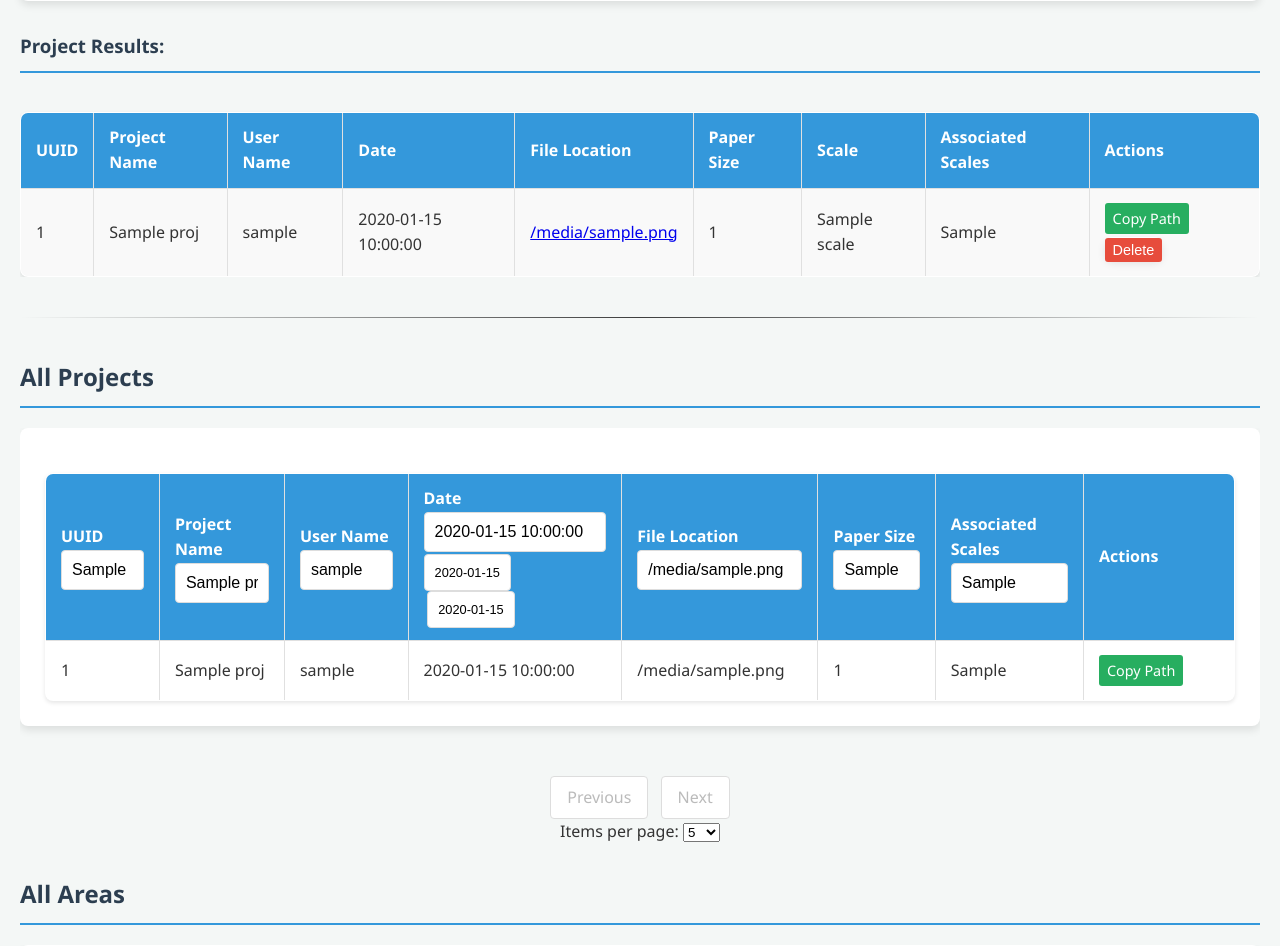
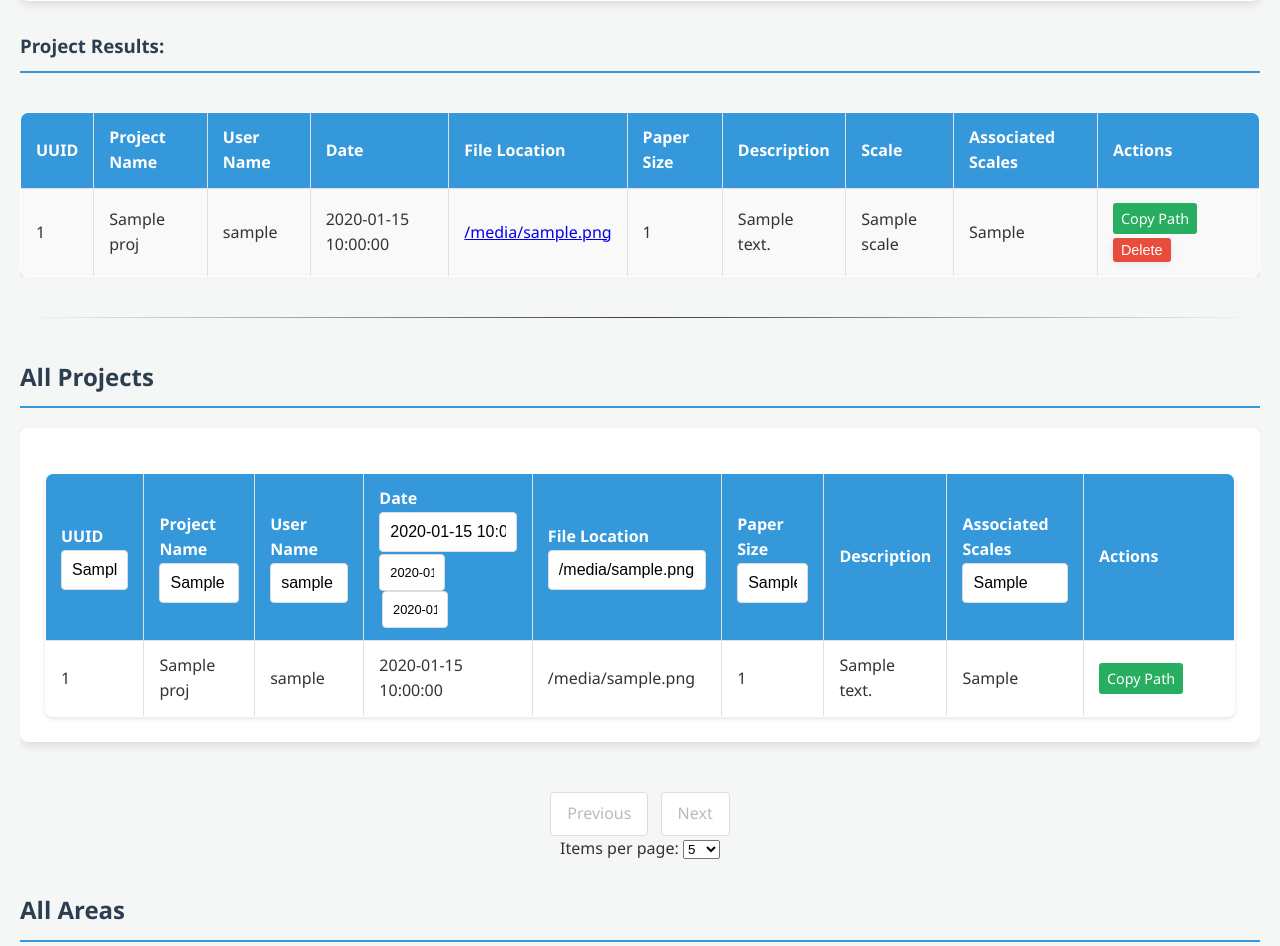
Before and after one commit to mryuv1/ArcSpatialDB, a Flask app: template templates/index.html in a window 1280 px wide. Shown: the part 959-1905 px from the top of the page. Run offline with Flask 3, Linux system fonts and the light colour scheme; the template is opened without the code that fills it: most values are stand-ins (such as "Sample title", 1, 10 or a date in 2020).

Commit message:
add description

```diff
--- a/app.py
+++ b/app.py
@@ -298,6 +298,7 @@ def index():
                             projects_table.c.date,
                             projects_table.c.file_location,
                             projects_table.c.paper_size,
+                            projects_table.c.description,  # <-- Added
                             func.group_concat(distinct(areas_table.c.scale)).label('associated_scales')
                         ).select_from(join_stmt).where(
                             projects_table.c.uuid.in_(list(filtered_project_uuids))
@@ -307,7 +308,8 @@ def index():
                             projects_table.c.user_name,
                             projects_table.c.date,
                             projects_table.c.file_location,
-                            projects_table.c.paper_size
+                            projects_table.c.paper_size,
+                            projects_table.c.description  # <-- Added
                         )
                         results = [row._mapping for row in conn.execute(sel)]
 
@@ -332,6 +334,7 @@ def index():
                         projects_table.c.date,
                         projects_table.c.file_location,
                         projects_table.c.paper_size,
+                        projects_table.c.description,  # <-- Added
                         func.group_concat(distinct(areas_table.c.scale)).label('associated_scales') # Aggregate scales
                     ).select_from(join_stmt)
 
@@ -344,7 +347,8 @@ def index():
                         projects_table.c.user_name,
                         projects_table.c.date,
                         projects_table.c.file_location,
-                        projects_table.c.paper_size
+                        projects_table.c.paper_size,
+                        projects_table.c.description  # <-- Added
                     )
                     results = [row._mapping for row in conn.execute(sel)]
 
@@ -494,6 +498,7 @@ def index():
             projects_table.c.date,
             projects_table.c.file_location,
             projects_table.c.paper_size,
+            projects_table.c.description,  # <-- Added
             func.group_concat(distinct(areas_table.c.scale)).label('associated_scales')
         ).select_from(projects_join_stmt).group_by(
             projects_table.c.uuid,
@@ -501,7 +506,8 @@ def index():
             projects_table.c.user_name,
             projects_table.c.date,
             projects_table.c.file_location,
-            projects_table.c.paper_size
+            projects_table.c.paper_size,
+            projects_table.c.description  # <-- Added
         )
 
         # Apply basic filters directly
@@ -530,7 +536,8 @@ def index():
             projects_table.c.user_name,
             projects_table.c.date,
             projects_table.c.file_location,
-            projects_table.c.paper_size
+            projects_table.c.paper_size,
+            projects_table.c.description  # <-- Added
         )
         if projects_filters['associated_scales_filter']:
              scale_filter_val = projects_filters['associated_scales_filter']
--- a/templates/index.html
+++ b/templates/index.html
@@ -785,7 +785,7 @@
       {% if results %}
         <div class="table-container">
             <table border="1" cellpadding="5">
-              <tr><th>UUID</th><th>Project Name</th><th>User Name</th><th>Date</th><th>File Location</th><th>Paper Size</th><th>Scale</th><th>Associated Scales</th><th class="actions-column">Actions</th></tr>
+              <tr><th>UUID</th><th>Project Name</th><th>User Name</th><th>Date</th><th>File Location</th><th>Paper Size</th><th>Description</th><th>Scale</th><th>Associated Scales</th><th class="actions-column">Actions</th></tr>
               {% for proj in results %}
                 {% if proj and proj.uuid %}
                 <tr>
@@ -795,6 +795,7 @@
                   <td>{{ proj.date }}</td>
                   <td><a href="file:///{{ proj.abs_file_location_url }}" target="_blank">{{ proj.file_location }}</a></td>
                   <td>{{ proj.paper_size }}</td>
+                  <td>{{ proj.description }}</td>
                   <td>{{ proj.scale }}</td>
 				  <td>{{ proj.get('associated_scales', 'N/A') }}</td>
                   <td class="actions-column">
@@ -828,6 +829,7 @@
                   </th>
                   <th>File Location <br> <input type="text" name="projects_file_location_filter" class="filter-input" value="{{ projects_filters.file_location_filter }}" placeholder="Filter Location"></th>
                   <th>Paper Size <br> <input type="text" name="projects_paper_size_filter" class="filter-input" value="{{ projects_filters.paper_size_filter }}" placeholder="Filter Size"></th>
+                  <th>Description</th>
                   <th>Associated Scales <br> <input type="text" name="projects_associated_scales_filter" class="filter-input" value="{{ projects_filters.associated_scales_filter }}" placeholder="Filter Scales"></th>
                   <th>Actions</th>
                 </tr>
@@ -842,7 +844,8 @@
                     <td>{{ proj.date }}</td>
                     <td>{{ proj.file_location }}</td>
                     <td>{{ proj.paper_size }}</td>
-					<td>{{ proj.get('associated_scales', 'N/A') }}</td>
+                    <td>{{ proj.description }}</td>
+				<td>{{ proj.get('associated_scales', 'N/A') }}</td>
                     <td class="actions-column">
                       <!-- DEBUG: {{ proj.uuid }} -->
                       {% if proj.view_file_path %}{% if proj.file_count == 1 %}<a href="#" onclick="showFileModal('{{ url_for('view_file', rel_path=proj.view_file_path) }}','{{ proj.view_file_type }}'); return false">View</a><a href="#" onclick="copyPath('{{ proj.file_location.replace('\\', '\\\\')|safe }}'); return false" style="background-color: #27ae60;">Copy Path</a>{% else %}<a href="#" onclick="showAllFilesModal('{{ proj.uuid }}'); return false" data-files='{{ proj.all_files|tojson|safe }}'>View ({{ proj.file_count }})</a><a href="#" onclick="copyPath('{{ proj.file_location.replace('\\', '\\\\')|safe }}'); return false" style="background-color: #27ae60;">Copy Path</a>{% endif %}{% else %}<a href="#" onclick="copyPath('{{ proj.file_location.replace('\\', '\\\\')|safe }}'); return false" style="background-color: #27ae60;">Copy Path</a>{% endif %}</td>
```
